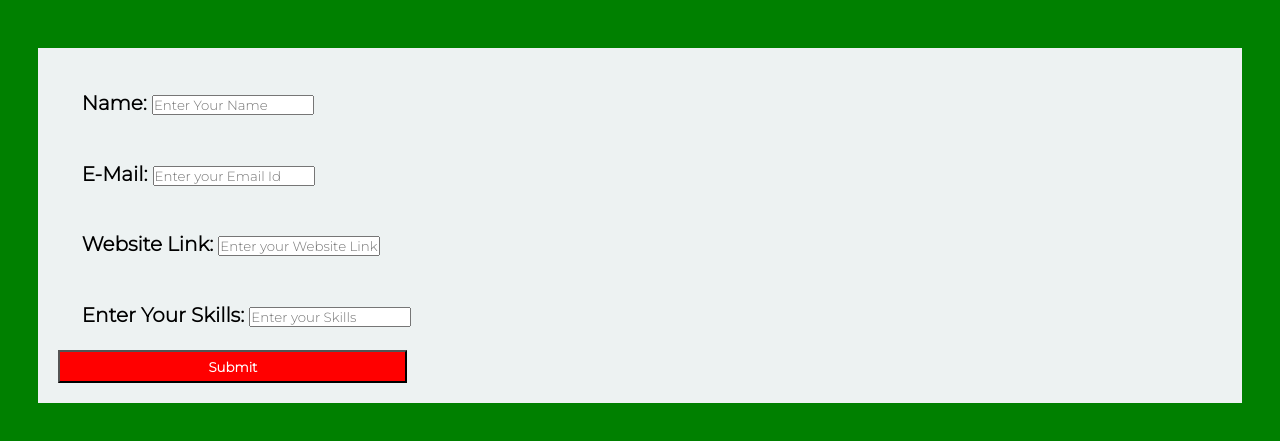
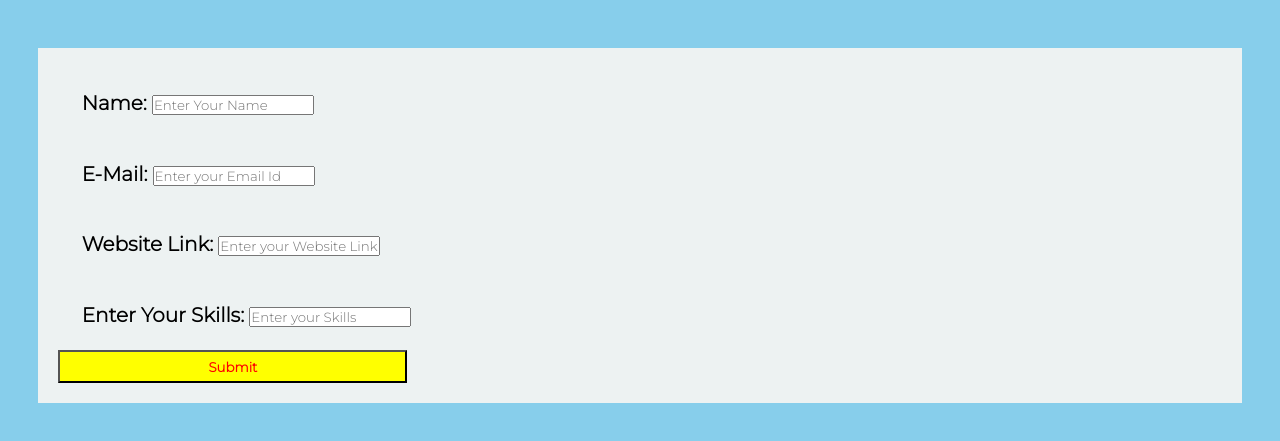
Before and after one commit to varsha1872003/Registration_Form, a plain HTML site: page index.html in a window 1280 px wide. Shown: the part 87-528 px from the top of the page. Drawn offline with Linux system fonts and the light colour scheme.

Commit message:
Update style.css

```diff
--- a/style.css
+++ b/style.css
@@ -6,7 +6,7 @@
 
 }
 body{
-    background-color:green;
+    background-color:skyblue;
 
 }
 h1{
@@ -66,8 +66,8 @@ h1{
     width:30%;
     margin:auto;
     padding:0.5em;
-    background-color: red;
-    color:white;
+    background-color: yellow;
+    color:red;
     font-weight: 800;
 }
 .output{
```
